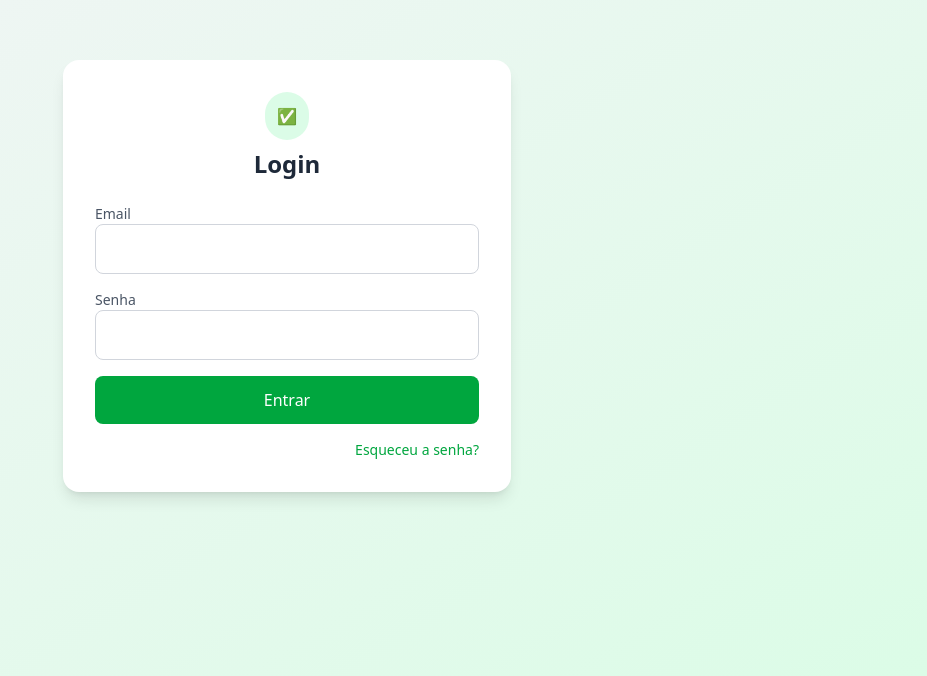
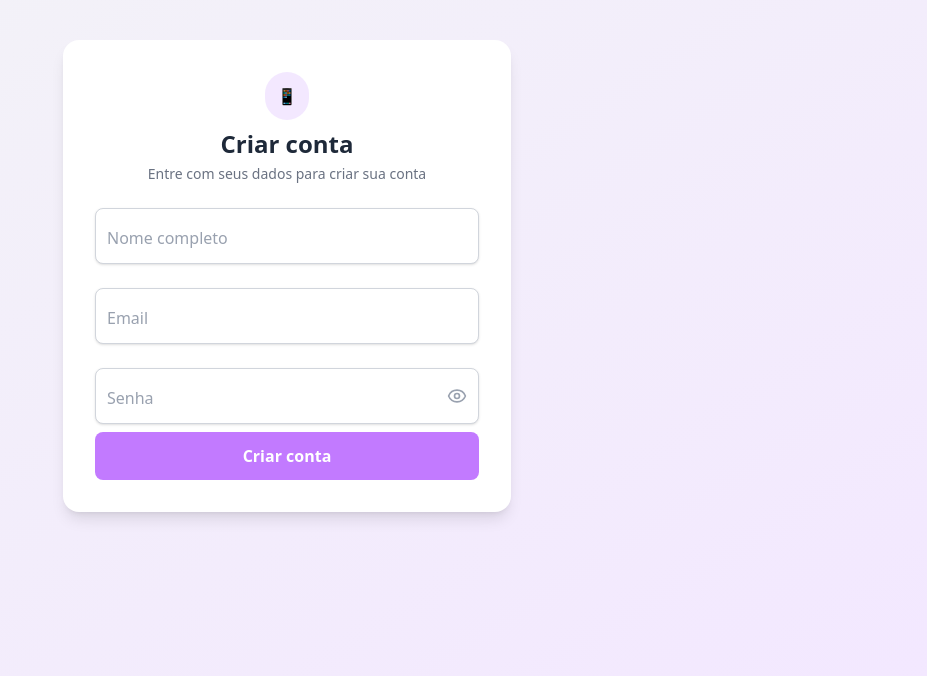
Before and after one commit to RonaldoLPFilho/F-Tasks, a React (Vite) app: page /register in a window 1280 px wide. Before the commit this address led to /login. Shown: the part 124-800 px from the top of the page, without its empty margins (353-1280 px from the left). Built offline with nearby package versions, Linux system fonts and the light colour scheme.

Commit message:
feat(Register): :sparkles: RegisterPage - Layout

```diff
--- a/package.json
+++ b/package.json
@@ -12,6 +12,8 @@
   "dependencies": {
     "@tailwindcss/vite": "^4.1.0",
     "axios": "^1.8.4",
+    "framer-motion": "^12.6.3",
+    "lucide-react": "^0.487.0",
     "react": "^19.0.0",
     "react-dom": "^19.0.0",
     "react-router-dom": "^7.4.1"
--- /dev/null
+++ b/src/components/FloatingLabelInput.tsx
@@ -0,0 +1,66 @@
+import { useState, InputHTMLAttributes } from "react";
+import { Eye, EyeOff } from "lucide-react";
+
+
+interface FloatingLabelInputProps extends InputHTMLAttributes<HTMLInputElement> {
+  label: string;
+  id: string;
+  className?: string;
+  showPasswordToggle?: boolean;
+}
+
+export function FloatingLabelInput({
+  label,
+  id,
+  className,
+  showPasswordToggle = false,
+  type = "text",
+  ...props
+}: FloatingLabelInputProps) {
+  const [showPassword, setShowPassword] = useState(false);
+  const inputType = showPasswordToggle ? (showPassword ? "text" : "password") : type;
+
+  return (
+    <div className="relative w-full">
+      <input
+        id={id}
+        type={inputType}
+        placeholder=" "
+        className={`
+          peer w-full rounded-lg border border-gray-300 bg-white px-3 pt-6.5 pb-2
+          text-sm text-gray-900 placeholder-transparent shadow-sm
+          focus:border-purple-500 focus:outline-none focus:ring-2 focus:ring-purple-500
+          ${className ?? ""}
+        `}
+        {...props}
+      />
+      <label
+        htmlFor={id}
+        className="
+          absolute left-3 top-2 text-sm text-gray-500
+          transition-all
+          peer-placeholder-shown:top-4.5
+          peer-placeholder-shown:text-base
+          peer-placeholder-shown:text-gray-400
+          peer-focus:top-2
+          peer-focus:text-sm
+          peer-focus:text-purple-600
+        "
+      >
+        {label}
+      </label>
+
+      {showPasswordToggle && (
+        <button
+          type="button"
+          onClick={() => setShowPassword(!showPassword)}
+          className="absolute inset-y-0 right-0 flex items-center px-3 text-gray-400 hover:text-gray-700"
+          tabIndex={-1}
+          aria-label={showPassword ? "Esconder senha" : "Mostrar senha"}
+        >
+          {showPassword ? <EyeOff className="h-5 w-5" /> : <Eye className="h-5 w-5" />}
+        </button>
+      )}
+    </div>
+  );
+}
--- /dev/null
+++ b/src/components/PasswordStrengthBar.tsx
@@ -0,0 +1,39 @@
+interface Props {
+  password: string;
+}
+
+const strengthColors = ["bg-red-500", "bg-yellow-400", "bg-green-500"];
+const strengthLabels = ["Fraca", "Média", "Forte"]
+
+function calculateStrength(password: string): number {
+  let score = 0;
+  if (password.length > 6) score++;
+  if (/[A-Z]/.test(password)) score++;
+  if (/\d/.test(password)) score++;
+  return Math.min(score, 2);
+}
+
+export function PasswordStrengthBar({ password }: Props) {
+  const strength = calculateStrength(password);
+
+  if (!password) return null;
+
+  return (
+    <div className="mt-2">
+      <div className="flex space-x-1">
+        {[0, 1, 2].map((i) => (
+          <div
+            key={i}
+            className={`h-2 flex-1 rounded transition-colors duration-300 ${
+              i <= strength ? strengthColors[strength] : "bg-gray-300"
+            }`}
+          />
+        ))}
+      </div>
+      <p className={`text-sm text-gray-500 mt-2 mb-2`}>
+        Senha: {strengthLabels[strength]}
+      </p>
+    </div>
+
+  );
+}
--- /dev/null
+++ b/src/pages/RegisterPage.tsx
@@ -0,0 +1,59 @@
+import { useState } from "react";
+import { FloatingLabelInput } from "../components/FloatingLabelInput";
+import { PasswordStrengthBar } from "../components/PasswordStrengthBar";
+
+
+export function RegisterPage() {
+    const [password, setPassword] = useState("")
+    return (
+        <div className="min-h-screen flex items-center justify-center bg-gradient-to-br from-gray-100 to-purple-100">
+        <div className="bg-white rounded-2xl shadow-lg p-8 w-full max-w-md">
+            <div className="flex flex-col items-center mb-6">
+            <div className="bg-purple-100 text-purple-700 rounded-full p-3 mb-2">
+                📱
+            </div>
+            <h1 className="text-2xl font-semibold text-gray-800">Criar conta</h1>
+            <p className="text-sm text-gray-500 text-center mt-1">
+                Entre com seus dados para criar sua conta
+            </p>
+            </div>
+
+            <form className="space-y-6">
+            <FloatingLabelInput
+                id="username"
+                label="Nome completo"
+                autoComplete="name"
+                required
+            />
+
+            <FloatingLabelInput
+                id="email"
+                label="Email"
+                type="email"
+                autoComplete="email"
+                required
+            />
+
+            <FloatingLabelInput
+                id="password"
+                label="Senha"
+                showPasswordToggle
+                required
+                onChange={(e) => setPassword(e.target.value) }
+            />
+
+            <div className="mt-[-1rem] mb-2">
+            <PasswordStrengthBar password={password} />
+            </div>
+
+            <button
+                type="submit"
+                className="w-full bg-purple-400 text-white py-3 rounded-lg hover:bg-purple-700 transition"
+            >
+                <strong>Criar conta</strong>
+            </button>
+            </form>
+        </div>
+        </div>
+    );
+}
--- a/src/routes/AppRoutes.tsx
+++ b/src/routes/AppRoutes.tsx
@@ -7,6 +7,7 @@ import {
 import { LoginPage } from "../pages/LoginPage";
 import { PrivateRoute } from "./PrivateRoute";
 import { TaskPage } from "../pages/TaskPage";
+import { RegisterPage } from "../pages/RegisterPage";
 
 
 export function AppRoutes(){
@@ -14,6 +15,7 @@ export function AppRoutes(){
         <Router>
             <Routes>
                 <Route path="/login" element={<LoginPage/>} />
+                <Route path="/register" element={<RegisterPage/> } />
 
                 <Route
                     path="/tasks"
```
Also changed, not shown: 1 other file (tests, documents, lock files or other folders).
